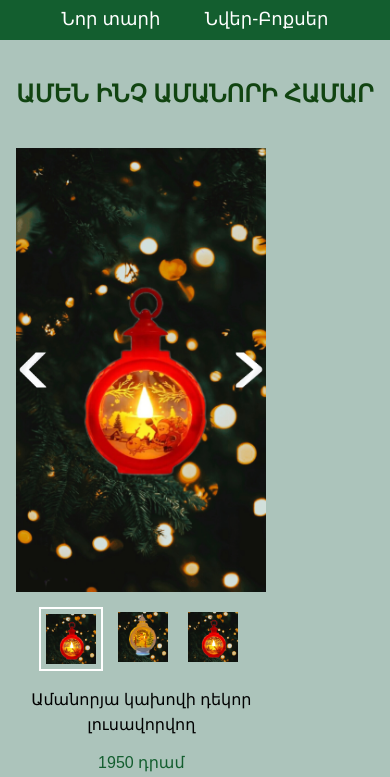
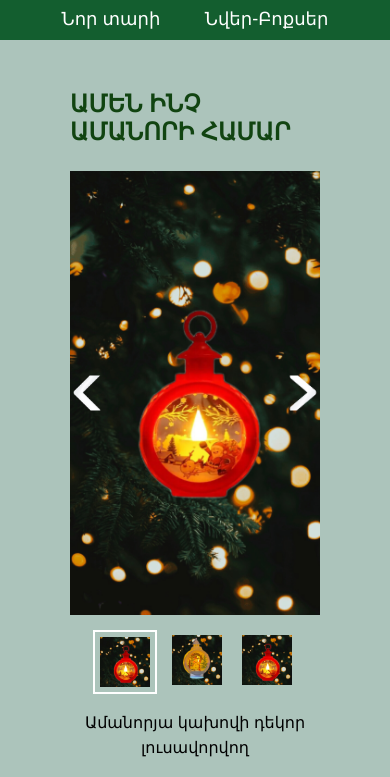
Before and after one commit to BuyUnique/d-unique, a plain HTML site: page index.html in a window 390 px wide. Shown: the part 452-1229 px from the top of the page. Drawn offline with Linux system fonts and the light colour scheme.

Commit message:
my second commit

```diff
--- a/index.html
+++ b/index.html
@@ -283,7 +283,6 @@
                     <p class="dekor-text"> Նվեր-Բոքս Ամանորյա  </p>
                     <p class="arka"> 5350 դրամ </p>
                 </div>
-
                 <div class="new-year-container">
                     <div id="container18" class="new-year-item">
                         <img id="media" src="images/box-3000.jpg" alt="img">
@@ -305,12 +304,12 @@
                     <div class="mini-items">
                         <img id="switcher19" src="images/box3300.jpg" alt="img">
                     </div>
-                    <p class="dekor-text"> Նվեր-Բոքս "Բյութի"  </p>
-                    <p class="arka"> 3000 դրամ </p>
+                    <p class="dekor-text"> Նվեր-Բոքս "Մանկանա"  </p>
+                    <p class="arka"> 3300 դրամ </p>
                 </div>
              </div>
          </div>
-
+    </div>
     <script src="script.js"></script>
 </body>
 </html>
--- a/style.css
+++ b/style.css
@@ -51,26 +51,27 @@ header {
     justify-content:center;
     align-items: center;
     flex-direction: column;
-    margin-top: 20px;
 }
 
 .content-container > div {
     margin-left: 35px;
+    width: 1425px;
+    margin-top: 50px;
 }
 
 .content-container > div > h2 {
     color: rgb(17, 68, 17);
+    margin: 0;
 }
 
 .content-container > div > div {
     display: flex;
     flex-wrap: wrap;
-    width: 1425px;
 }
 
 .content-container > div > div > .new-year-container {
     width: 250px;
-    margin-top: 20px;
+    margin-top: 25px;
     margin-right: 35px;
     display: flex;
     align-items: center;
@@ -148,7 +149,6 @@ header {
 }
 
 .content-container > div > div > .new-year-container > .dekor-text {
-    width: 250px;
     text-align: center;
     line-height: 25px;
 }
@@ -159,19 +159,19 @@ header {
 }
 
 @media only screen and (max-width: 1460px) {
-    .content-container > div > div {
-        width: 1311px;
+    .content-container > div {
+        width: 1140px;
     }
 }
 
 @media only screen and (max-width: 1175px) {
-    .content-container > div > div {
+    .content-container > div {
         width: 855px;
     }
 }
 
 @media only screen and (max-width: 890px) {
-    .content-container > div > div {
+    .content-container > div {
         width: 570px;
     }
 }
@@ -179,9 +179,6 @@ header {
 @media only screen and (max-width: 605px) {
     .content-container > div {
         margin-left: 0;
-    }
-
-    .content-container > div > div {
         width: 250px;
     }
 
```
Also changed, not shown: images/angels.jpg (added), images/fix-houses.jpg (added), images/logo.jpg (added), images/red-lamps.jpg (added), images/red-lantern.jpg (added), images/retro-houses.jpg (added). Lines whose indentation alone changed are shown as unchanged.
